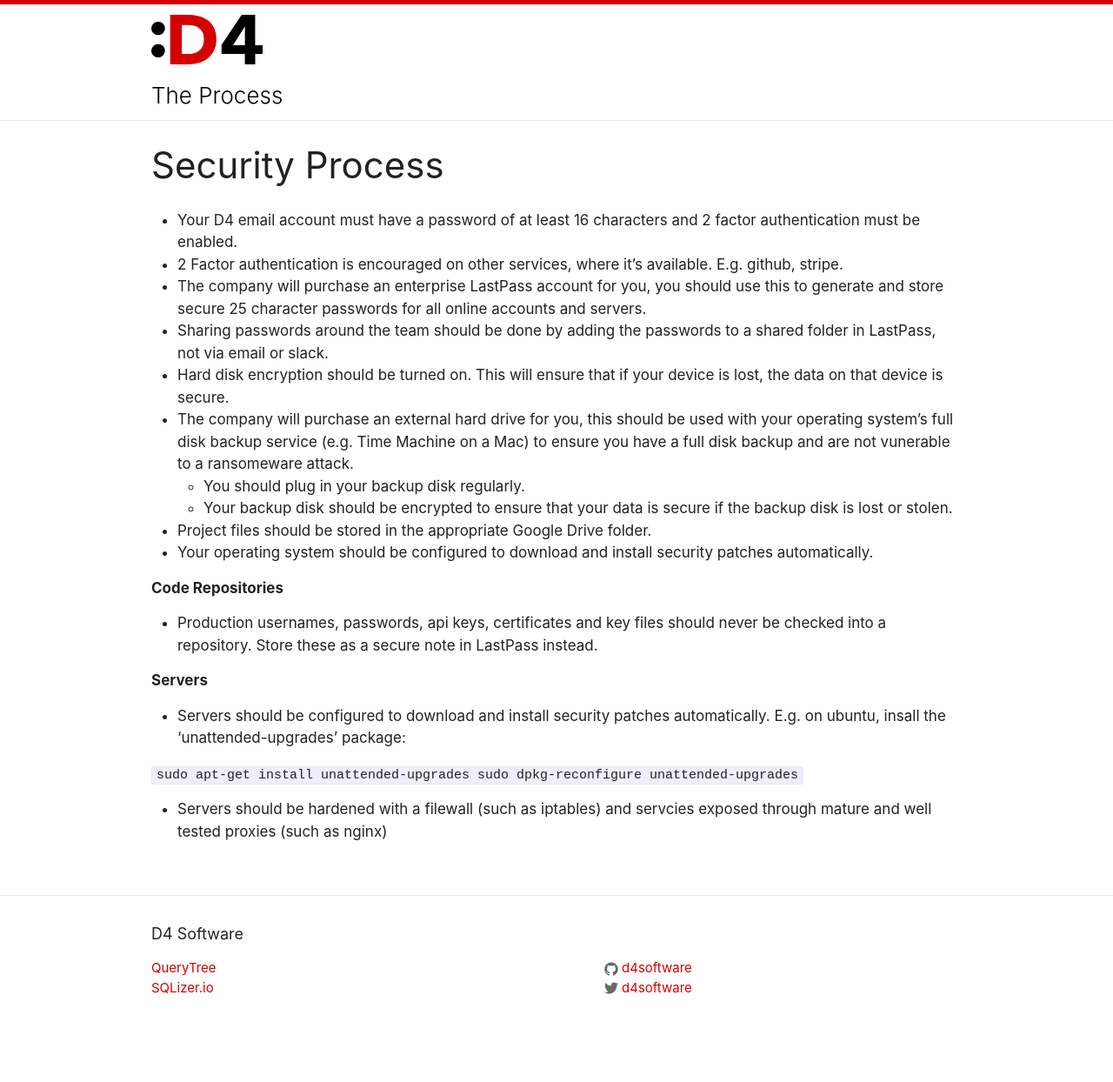
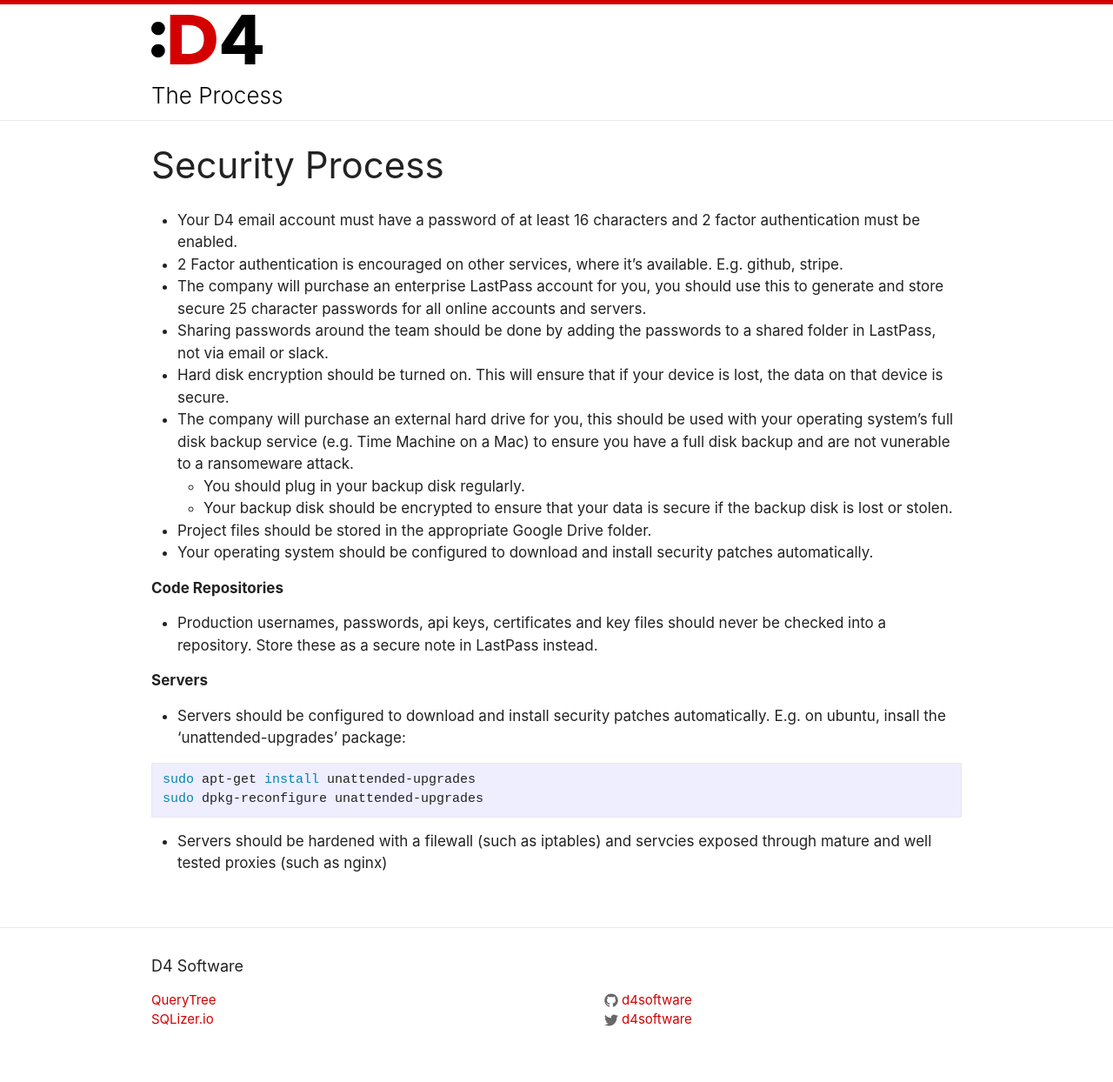
Before and after one commit to d4software/the-process, a Jekyll site: the page built from security_process.md, in a window 1280 px wide. Shown: the whole page at 87% size. Built offline with Jekyll 4.4.1, drawn with Linux system fonts in a browser that asks for light colours; before the commit the page ends 1207 px from its top, so only the background shows below that.

Commit message:
Formatting

````diff
--- a/security_process.md
+++ b/security_process.md
@@ -24,7 +24,9 @@
 
  * Servers should be configured to download and install security patches automatically. E.g. on ubuntu, insall the 'unattended-upgrades' package:
 
-```sudo apt-get install unattended-upgrades
-sudo dpkg-reconfigure unattended-upgrades```
+```sh
+sudo apt-get install unattended-upgrades
+sudo dpkg-reconfigure unattended-upgrades
+```
 
  * Servers should be hardened with a filewall (such as iptables) and servcies exposed through mature and well tested proxies (such as nginx)
````
